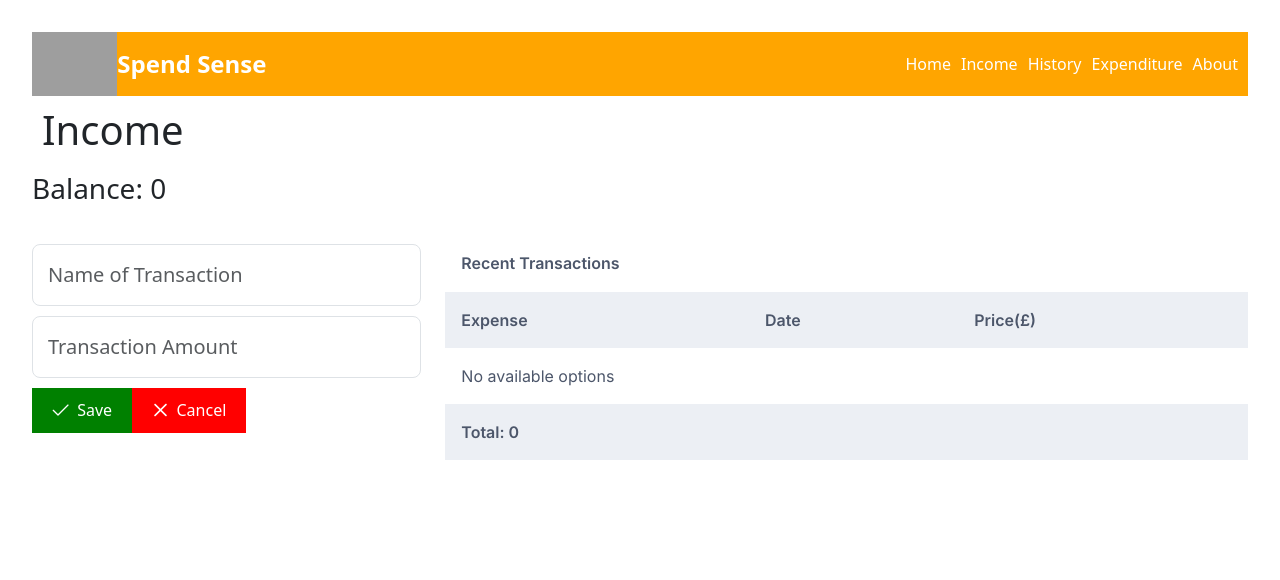
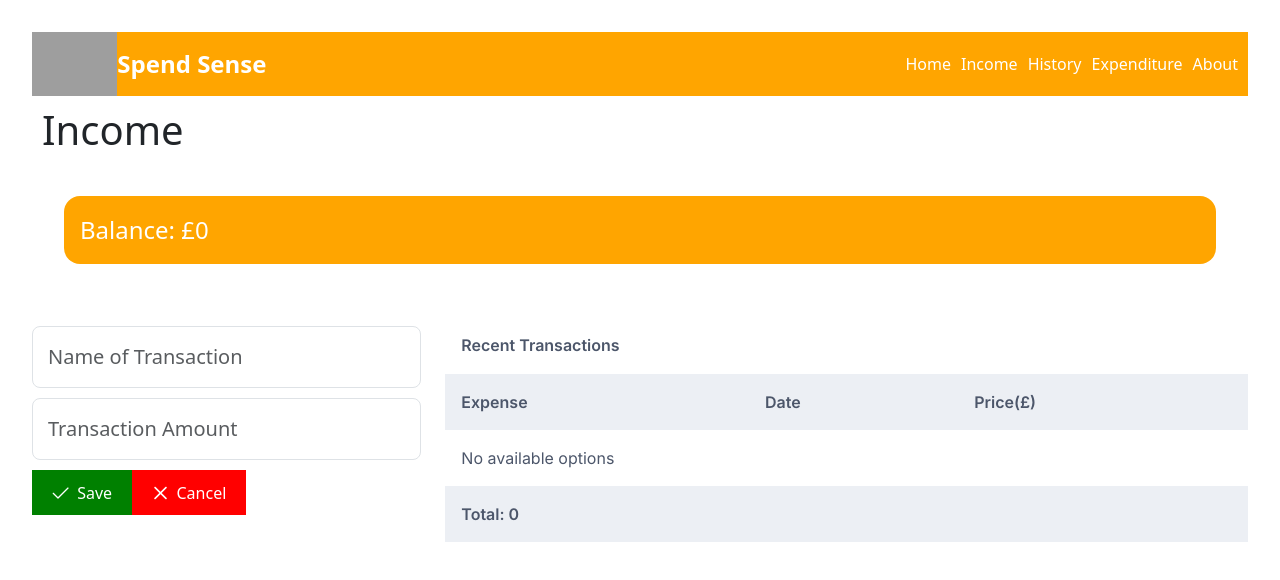
Before and after one commit to cgbea/Expenses-tracker, a React (Vite) app: page /income in a window 1280 px wide. Shown: the top 580 px of the page. Built offline with nearby package versions, Linux system fonts and the light colour scheme; grey boxes are pictures that could not be loaded.

Commit message:
edited balance section on income and expenditure components to match the homepage

```diff
--- a/src/pages/Expenditure.jsx
+++ b/src/pages/Expenditure.jsx
@@ -9,7 +9,11 @@ function Expenditure() {
   return (
     <div>
       <h1>Expenditure</h1>
-      <h3>Balance: {getBalance()}</h3>
+      <section style={{ padding: '16px', borderRadius: "16px", backgroundColor: "orange", margin: "2rem" }}>
+        <div style={{ fontSize: '24px', color: 'white' }}>
+          Balance: £{getBalance()}
+        </div>
+      </section>
       <div className="row">
         <div className="col-md-4 form">
           <Form transaction={transaction} setTransaction={setTransaction} />
--- a/src/pages/Income.jsx
+++ b/src/pages/Income.jsx
@@ -9,7 +9,11 @@ function Income() {
   return (
     <div>
       <h1>Income</h1>
-      <h3>Balance: {getBalance()}</h3>
+      <section style={{ padding: '16px', borderRadius: "16px", backgroundColor: "orange", margin: "2rem" }}>
+        <div style={{ fontSize: '24px', color: 'white' }}>
+          Balance: £{getBalance()}
+        </div>
+      </section>
       <div className="row">
         <div className="col-md-4 form">
           <Form transaction={transaction} setTransaction={setTransaction} />
```
